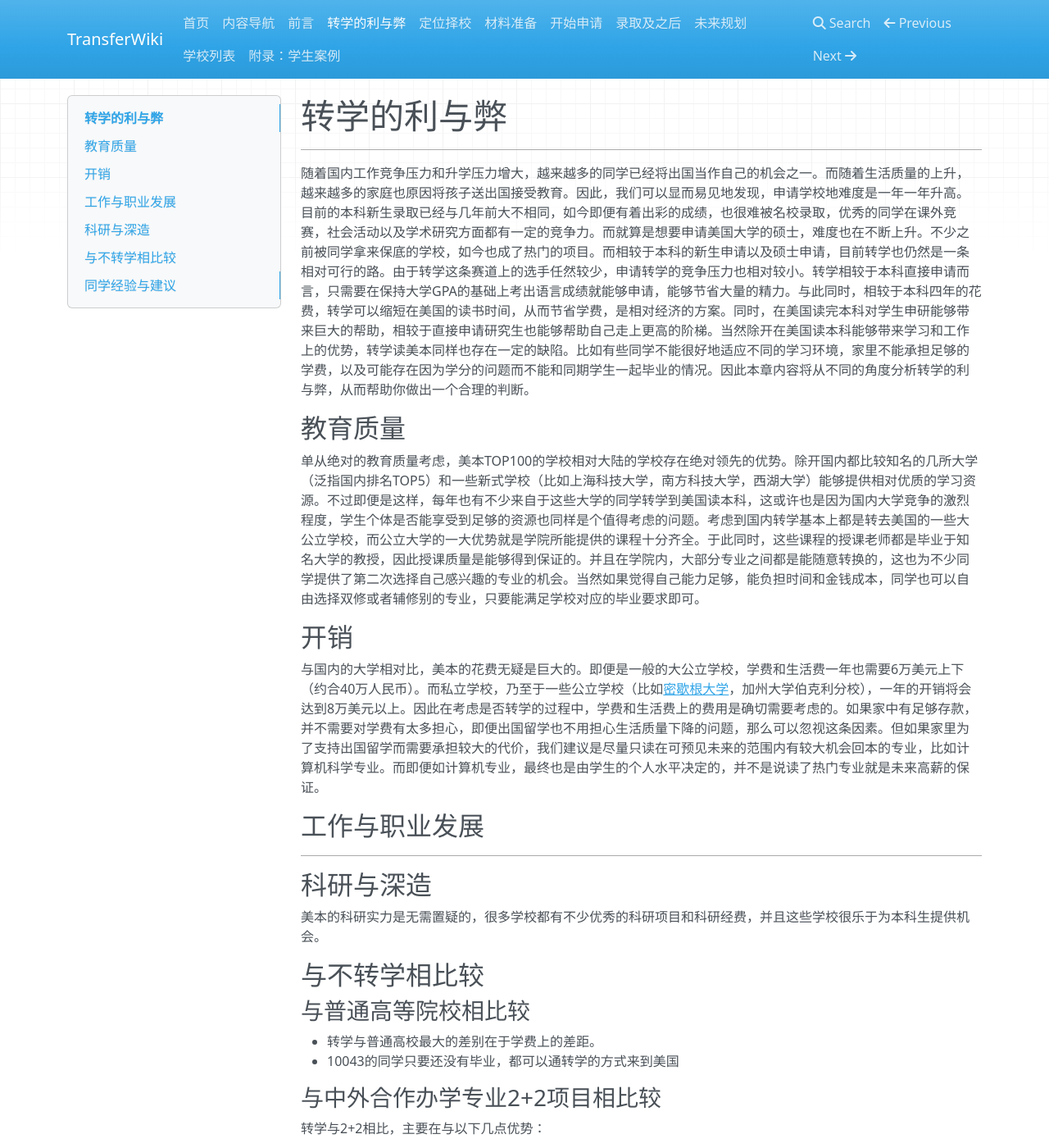
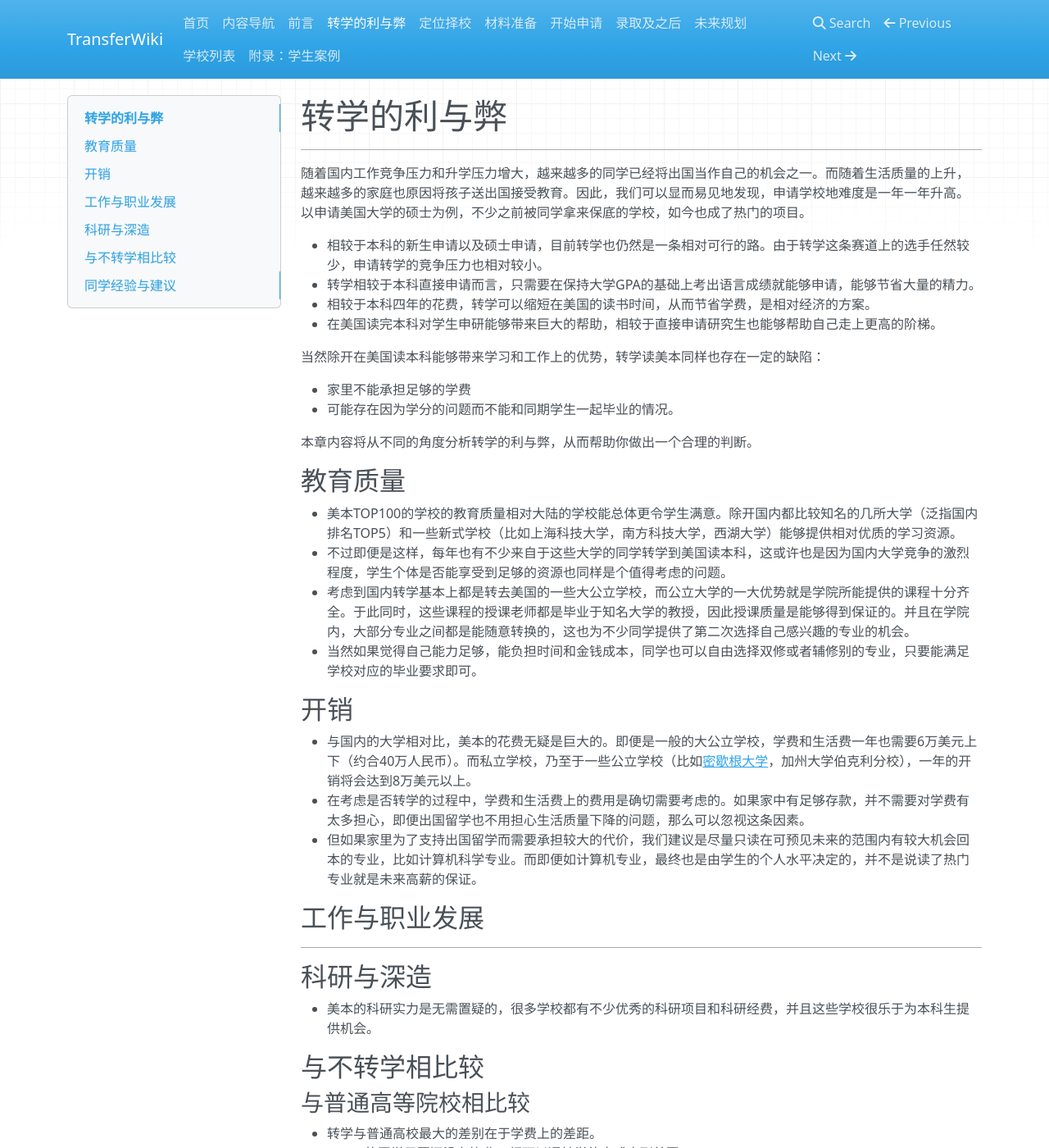
Before and after one commit to SihanXU/TransferWiki, an MkDocs documentation site: the page built from docs/think.md, in a window 1280 px wide and 1400 px high. Shown: the whole window at 82% size. Built offline with MkDocs 1.6.1, drawn with Linux system fonts in a browser that asks for light colours; nearby versions of some CDN libraries; some of the changed text lies outside the part shown.

Commit message:
Update think.md

```diff
--- a/docs/think.md
+++ b/docs/think.md
@@ -2,15 +2,32 @@
 
 ***
 
-随着国内工作竞争压力和升学压力增大，越来越多的同学已经将出国当作自己的机会之一。而随着生活质量的上升，越来越多的家庭也原因将孩子送出国接受教育。因此，我们可以显而易见地发现，申请学校地难度是一年一年升高。目前的本科新生录取已经与几年前大不相同，如今即便有着出彩的成绩，也很难被名校录取，优秀的同学在课外竞赛，社会活动以及学术研究方面都有一定的竞争力。而就算是想要申请美国大学的硕士，难度也在不断上升。不少之前被同学拿来保底的学校，如今也成了热门的项目。而相较于本科的新生申请以及硕士申请，目前转学也仍然是一条相对可行的路。由于转学这条赛道上的选手任然较少，申请转学的竞争压力也相对较小。转学相较于本科直接申请而言，只需要在保持大学GPA的基础上考出语言成绩就能够申请，能够节省大量的精力。与此同时，相较于本科四年的花费，转学可以缩短在美国的读书时间，从而节省学费，是相对经济的方案。同时，在美国读完本科对学生申研能够带来巨大的帮助，相较于直接申请研究生也能够帮助自己走上更高的阶梯。当然除开在美国读本科能够带来学习和工作上的优势，转学读美本同样也存在一定的缺陷。比如有些同学不能很好地适应不同的学习环境，家里不能承担足够的学费，以及可能存在因为学分的问题而不能和同期学生一起毕业的情况。因此本章内容将从不同的角度分析转学的利与弊，从而帮助你做出一个合理的判断。
+随着国内工作竞争压力和升学压力增大，越来越多的同学已经将出国当作自己的机会之一。而随着生活质量的上升，越来越多的家庭也原因将孩子送出国接受教育。因此，我们可以显而易见地发现，申请学校地难度是一年一年升高。以申请美国大学的硕士为例，不少之前被同学拿来保底的学校，如今也成了热门的项目。
+
+- 相较于本科的新生申请以及硕士申请，目前转学也仍然是一条相对可行的路。由于转学这条赛道上的选手任然较少，申请转学的竞争压力也相对较小。
+- 转学相较于本科直接申请而言，只需要在保持大学GPA的基础上考出语言成绩就能够申请，能够节省大量的精力。
+- 相较于本科四年的花费，转学可以缩短在美国的读书时间，从而节省学费，是相对经济的方案。
+- 在美国读完本科对学生申研能够带来巨大的帮助，相较于直接申请研究生也能够帮助自己走上更高的阶梯。
+
+当然除开在美国读本科能够带来学习和工作上的优势，转学读美本同样也存在一定的缺陷：
+
+- 家里不能承担足够的学费
+- 可能存在因为学分的问题而不能和同期学生一起毕业的情况。
+
+本章内容将从不同的角度分析转学的利与弊，从而帮助你做出一个合理的判断。
 
 ## 教育质量
 
-单从绝对的教育质量考虑，美本TOP100的学校相对大陆的学校存在绝对领先的优势。除开国内都比较知名的几所大学（泛指国内排名TOP5）和一些新式学校（比如上海科技大学，南方科技大学，西湖大学）能够提供相对优质的学习资源。不过即便是这样，每年也有不少来自于这些大学的同学转学到美国读本科，这或许也是因为国内大学竞争的激烈程度，学生个体是否能享受到足够的资源也同样是个值得考虑的问题。考虑到国内转学基本上都是转去美国的一些大公立学校，而公立大学的一大优势就是学院所能提供的课程十分齐全。于此同时，这些课程的授课老师都是毕业于知名大学的教授，因此授课质量是能够得到保证的。并且在学院内，大部分专业之间都是能随意转换的，这也为不少同学提供了第二次选择自己感兴趣的专业的机会。当然如果觉得自己能力足够，能负担时间和金钱成本，同学也可以自由选择双修或者辅修别的专业，只要能满足学校对应的毕业要求即可。
+- 美本TOP100的学校的教育质量相对大陆的学校能总体更令学生满意。除开国内都比较知名的几所大学（泛指国内排名TOP5）和一些新式学校（比如上海科技大学，南方科技大学，西湖大学）能够提供相对优质的学习资源。
+- 不过即便是这样，每年也有不少来自于这些大学的同学转学到美国读本科，这或许也是因为国内大学竞争的激烈程度，学生个体是否能享受到足够的资源也同样是个值得考虑的问题。
+- 考虑到国内转学基本上都是转去美国的一些大公立学校，而公立大学的一大优势就是学院所能提供的课程十分齐全。于此同时，这些课程的授课老师都是毕业于知名大学的教授，因此授课质量是能够得到保证的。并且在学院内，大部分专业之间都是能随意转换的，这也为不少同学提供了第二次选择自己感兴趣的专业的机会。
+- 当然如果觉得自己能力足够，能负担时间和金钱成本，同学也可以自由选择双修或者辅修别的专业，只要能满足学校对应的毕业要求即可。
 
 ## 开销
 
-与国内的大学相对比，美本的花费无疑是巨大的。即便是一般的大公立学校，学费和生活费一年也需要6万美元上下（约合40万人民币）。而私立学校，乃至于一些公立学校（比如[密歇根大学](/schools/umich)，加州大学伯克利分校），一年的开销将会达到8万美元以上。因此在考虑是否转学的过程中，学费和生活费上的费用是确切需要考虑的。如果家中有足够存款，并不需要对学费有太多担心，即便出国留学也不用担心生活质量下降的问题，那么可以忽视这条因素。但如果家里为了支持出国留学而需要承担较大的代价，我们建议是尽量只读在可预见未来的范围内有较大机会回本的专业，比如计算机科学专业。而即便如计算机专业，最终也是由学生的个人水平决定的，并不是说读了热门专业就是未来高薪的保证。
+- 与国内的大学相对比，美本的花费无疑是巨大的。即便是一般的大公立学校，学费和生活费一年也需要6万美元上下（约合40万人民币）。而私立学校，乃至于一些公立学校（比如[密歇根大学](/schools/umich)，加州大学伯克利分校），一年的开销将会达到8万美元以上。
+- 在考虑是否转学的过程中，学费和生活费上的费用是确切需要考虑的。如果家中有足够存款，并不需要对学费有太多担心，即便出国留学也不用担心生活质量下降的问题，那么可以忽视这条因素。
+- 但如果家里为了支持出国留学而需要承担较大的代价，我们建议是尽量只读在可预见未来的范围内有较大机会回本的专业，比如计算机科学专业。而即便如计算机专业，最终也是由学生的个人水平决定的，并不是说读了热门专业就是未来高薪的保证。
 
 ## 工作与职业发展
 
@@ -18,7 +35,7 @@
 
 ## 科研与深造
 
-美本的科研实力是无需置疑的，很多学校都有不少优秀的科研项目和科研经费，并且这些学校很乐于为本科生提供机会。
+- 美本的科研实力是无需置疑的，很多学校都有不少优秀的科研项目和科研经费，并且这些学校很乐于为本科生提供机会。
 
 ## 与不转学相比较
 
@@ -45,7 +62,8 @@
 
 ### 与中外合作办学专业4+0相比较
 
-转学与4+0相比，与2+2相比的的优势是类似的。而劣势主要在于每年的开销。尤其是目前通货膨胀严重的情况下，转学或者2+2的实际花费要比预算花费更多一些。
+- 转学与4+0相比，与2+2相比的的优势是类似的。
+- 劣势主要在于每年的开销。尤其是目前通货膨胀严重的情况下，转学或者2+2的实际花费要比预算花费更多一些。
 
 ## 同学经验与建议
 
```
